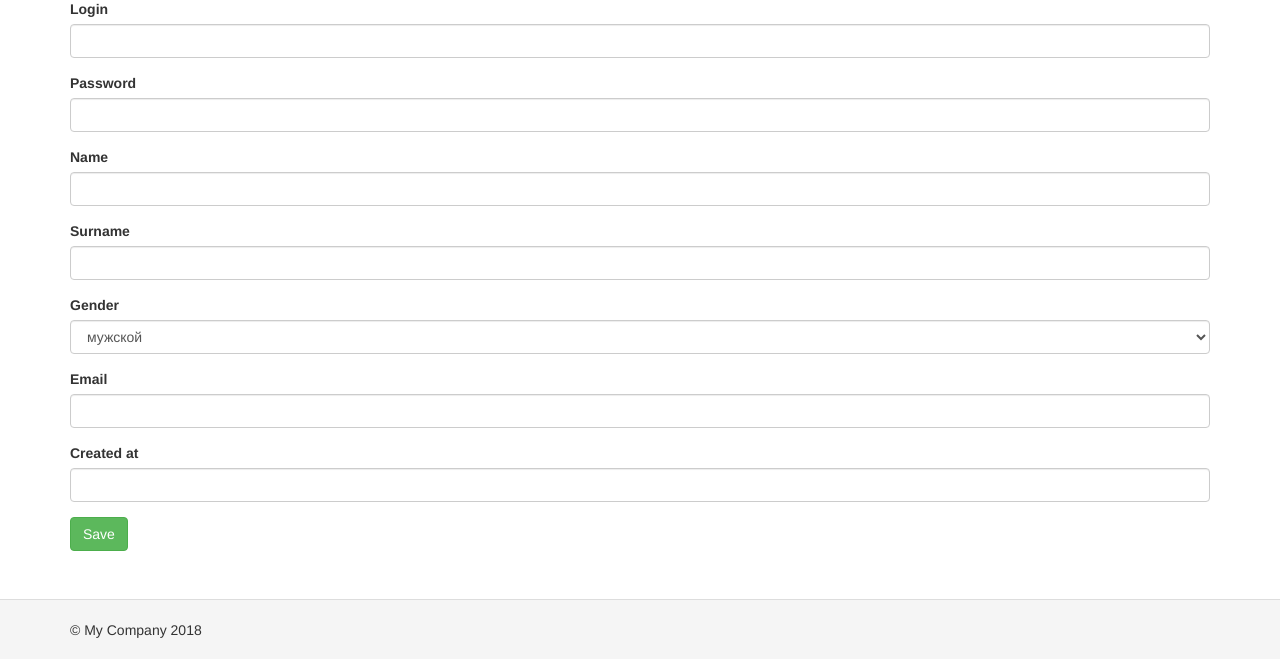
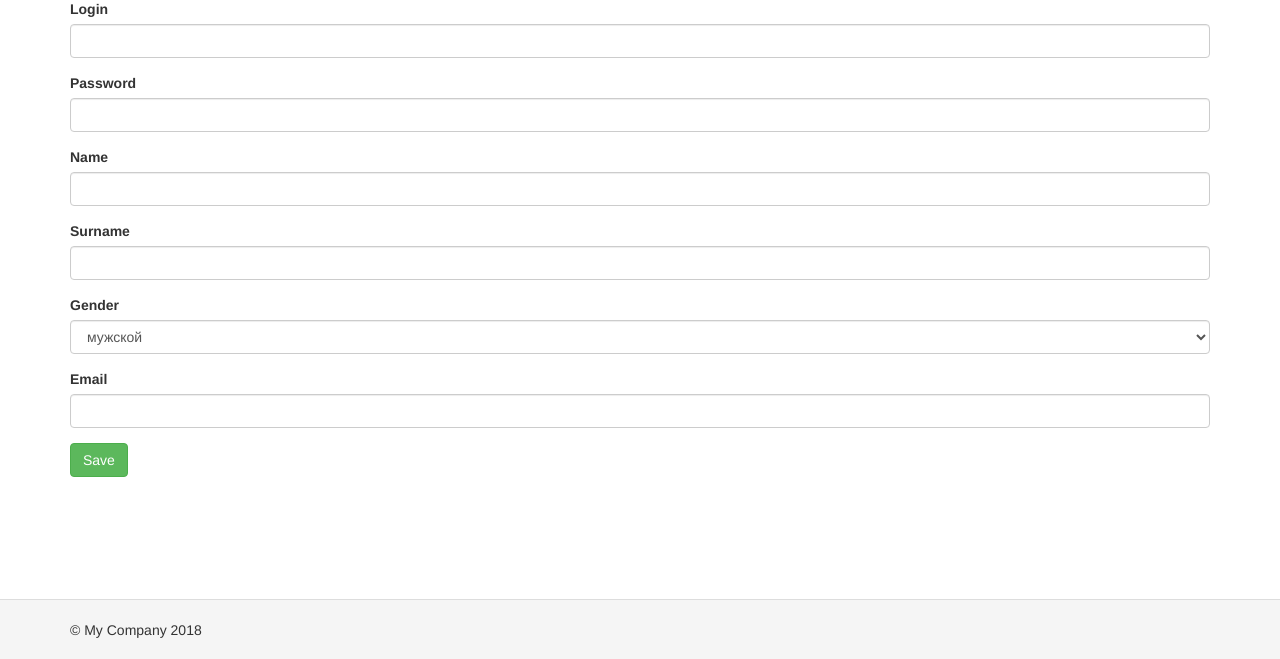
Before and after one commit to Chel1982/bintime.loc, a Yii app: template views/user/create.php in a window 1280 px wide. Shown: the part 141-800 px from the top of the page. Run offline with PHP 8.4 and a stand-in for Yii, Linux system fonts and the light colour scheme; the template is opened without the code that fills it, so the values that code supplies are empty; form fields are guessed from the names that the template uses; some libraries are stand-ins or nearby versions.

Commit message:
Удалил поле created_at

```diff
--- a/views/user/_form.php
+++ b/views/user/_form.php
@@ -24,8 +24,6 @@ use yii\widgets\ActiveForm;
 
     <?= $form->field($model, 'email')->textInput(['maxlength' => true]) ?>
 
-    <?= $form->field($model, 'created_at')->textInput() ?>
-
     <div class="form-group">
         <?= Html::submitButton('Save', ['class' => 'btn btn-success']) ?>
     </div>
```
